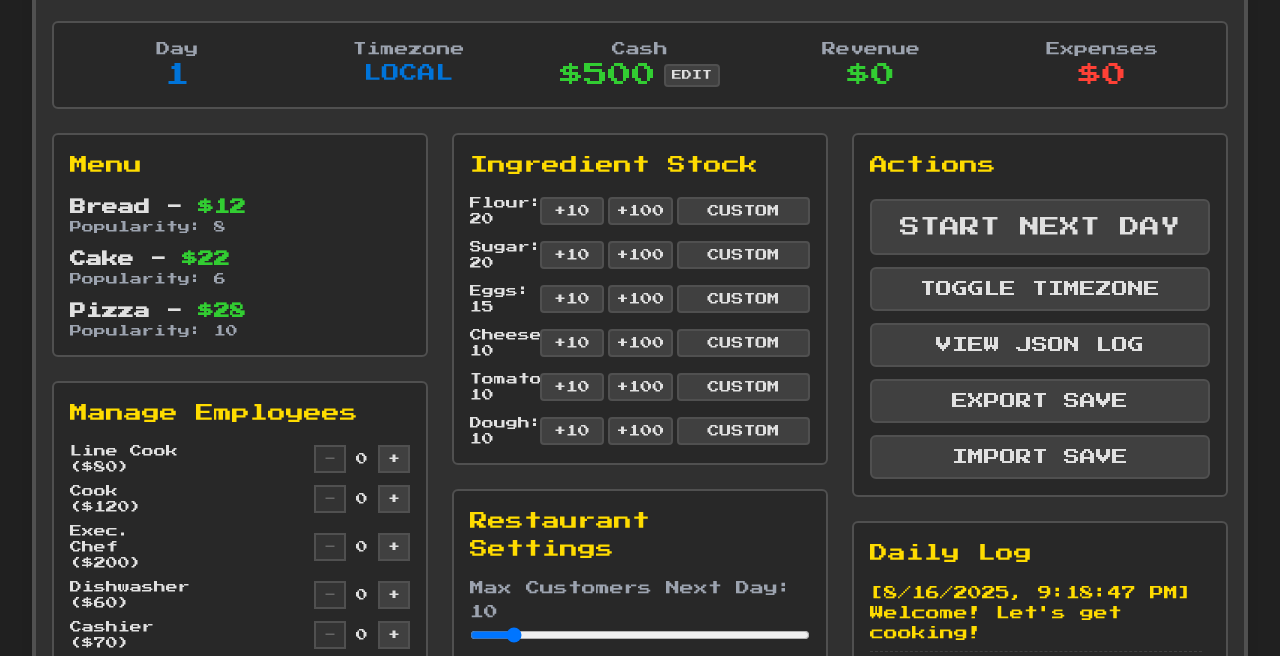
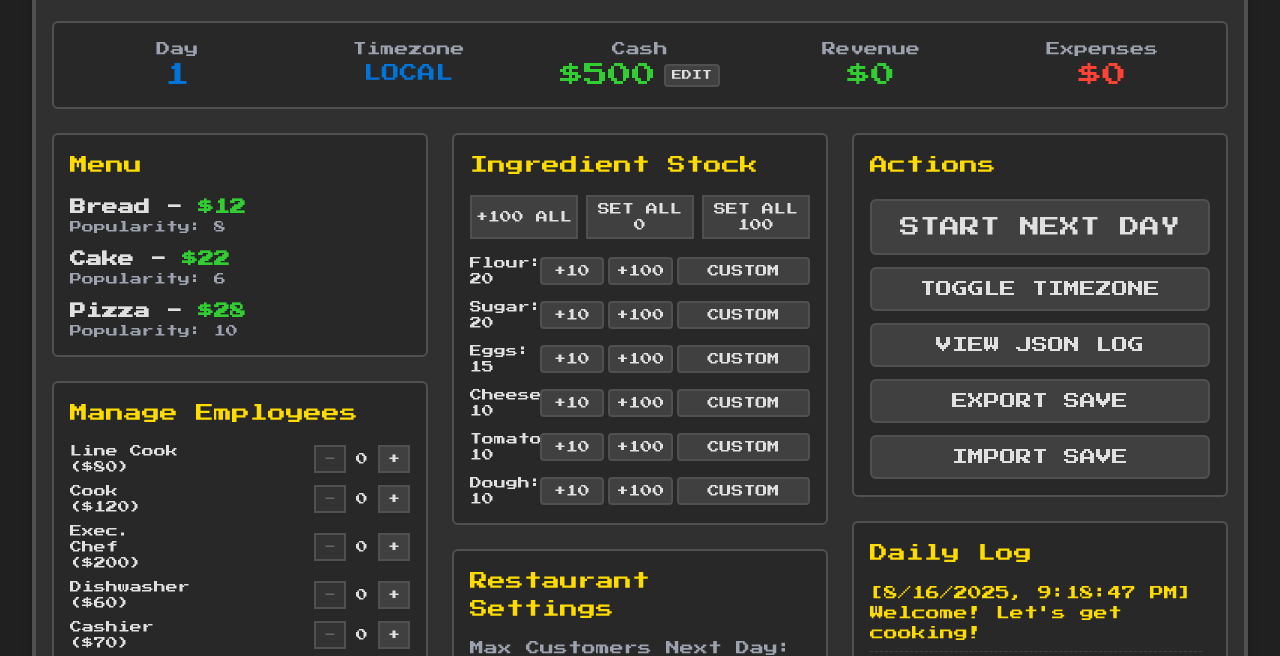
Before and after one commit to shosephiroth/8-bit-restaurant-game, a plain HTML site: page index.html in a window 1280 px wide. Shown: the part 115-771 px from the top of the page. Drawn offline with nearby package versions, Linux system fonts and the light colour scheme.

Commit message:
Update index.html

```diff
--- a/index.html
+++ b/index.html
@@ -112,7 +112,15 @@
                 <div id="employees-panel" class="panel p-4 rounded-md"><h2 class="text-lg mb-4 text-yellow-pixel">Manage Employees</h2><div id="employee-controls" class="space-y-2"></div></div>
             </div>
             <div class="lg:col-span-1 space-y-6">
-                <div id="stock-panel" class="panel p-4 rounded-md"><h2 class="text-lg mb-4 text-yellow-pixel">Ingredient Stock</h2><div id="stock-items" class="space-y-3"></div></div>
+                <div id="stock-panel" class="panel p-4 rounded-md">
+                    <h2 class="text-lg mb-4 text-yellow-pixel">Ingredient Stock</h2>
+                    <div class="grid grid-cols-3 gap-2 mb-4 text-xs">
+                        <button class="btn py-1" onclick="bulkAddStock(100)">+100 All</button>
+                        <button class="btn py-1" onclick="bulkSetStock(0)">Set All 0</button>
+                        <button class="btn py-1" onclick="bulkSetStock(100)">Set All 100</button>
+                    </div>
+                    <div id="stock-items" class="space-y-3"></div>
+                </div>
                  <div id="settings-panel" class="panel p-4 rounded-md space-y-3">
                     <h2 class="text-lg mb-2 text-yellow-pixel">Restaurant Settings</h2>
                     <div>
@@ -324,6 +332,56 @@
             }
         }
 
+        function bulkAddStock(amount) {
+            let totalCost = 0;
+            gameState.unlocks.ingredients.forEach(key => {
+                totalCost += GAME_DATA.INGREDIENTS[key].cost * amount;
+            });
+
+            if (gameState.finances.cash >= totalCost) {
+                gameState.finances.cash -= totalCost;
+                gameState.unlocks.ingredients.forEach(key => {
+                    gameState.inventory.stock[key] += amount;
+                });
+                logMessage({ type: 'INVENTORY', message: `Bulk purchased +${amount} of all ingredients for $${totalCost}.`, color: 'text-blue-pixel', details: { amount, cost: totalCost, cashAfter: gameState.finances.cash } });
+                updateUI();
+            } else {
+                logMessage({ type: 'INVENTORY_FAIL', message: `Not enough cash for bulk purchase (cost: $${totalCost}).`, color: 'text-red-pixel' });
+            }
+        }
+
+        function bulkSetStock(amount) {
+            if (amount === 0) {
+                gameState.unlocks.ingredients.forEach(key => {
+                    gameState.inventory.stock[key] = 0;
+                });
+                logMessage({ type: 'INVENTORY', message: `Reset all stock to 0.`, color: 'text-yellow-pixel' });
+                updateUI();
+                return;
+            }
+
+            let totalCost = 0;
+            gameState.unlocks.ingredients.forEach(key => {
+                const needed = amount - gameState.inventory.stock[key];
+                if (needed > 0) {
+                    totalCost += GAME_DATA.INGREDIENTS[key].cost * needed;
+                }
+            });
+
+            if (gameState.finances.cash >= totalCost) {
+                gameState.finances.cash -= totalCost;
+                gameState.unlocks.ingredients.forEach(key => {
+                    if (gameState.inventory.stock[key] < amount) {
+                        gameState.inventory.stock[key] = amount;
+                    }
+                });
+                logMessage({ type: 'INVENTORY', message: `Bulk topped up all ingredients to ${amount} for $${totalCost}.`, color: 'text-blue-pixel', details: { amount, cost: totalCost, cashAfter: gameState.finances.cash } });
+                updateUI();
+            } else {
+                logMessage({ type: 'INVENTORY_FAIL', message: `Not enough cash to top up stock (cost: $${totalCost}).`, color: 'text-red-pixel' });
+            }
+        }
+
         function addEmployee(typeKey) {
              if (gameState.meta.isGameOver || !GAME_DATA.EMPLOYEE_TYPES[typeKey]) return;
              const empTmpl = GAME_DATA.EMPLOYEE_TYPES[typeKey];
```
